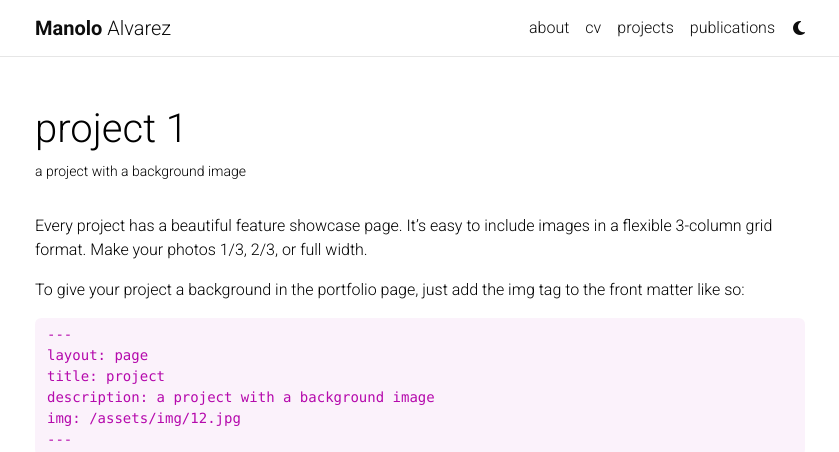
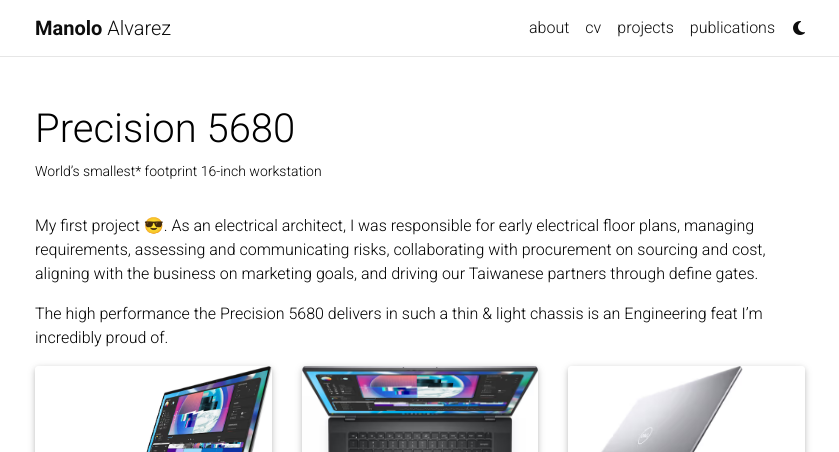
Before and after one commit to manolo-alvarez/manolo-alvarez.github.io, a Jekyll site: the page built from _projects/1_project.md, in a window 1280 px wide and 1400 px high. Shown: the top 452 px of the window, without its empty margins (220-1059 px from the left). Built offline with Jekyll 4.4.1, drawn with Linux system fonts in a browser that asks for light colours; full-size pictures stand in for the smaller copies a plugin makes; emoji names are drawn with the system emoji font; comment, search, counter and statistics services are not loaded; a style sheet for code colours, icons or effects is not loaded; some of the changed text lies outside the part shown; grey boxes are pictures that could not be loaded.

````diff
--- a/_includes/projects.html
+++ b/_includes/projects.html
@@ -13,7 +13,7 @@
           alt="project thumbnail" -%}
         {%- endif %}
         <div class="card-body">
-          <h2 class="card-title text-lowercase">{{ project.title }}</h2>
+          <h2 class="card-title text">{{ project.title }}</h2>
           <p class="card-text">{{ project.description }}</p>
           <div class="row ml-1 mr-1 p-0">
             {%- if project.github -%}
--- a/_projects/1_project.md
+++ b/_projects/1_project.md
@@ -1,81 +1,30 @@
 ---
 layout: page
-title: project 1
-description: a project with a background image
-img: assets/img/12.jpg
+title: Precision 5680
+description: World’s smallest* footprint 16-inch workstation
+img: assets/img/Precision5680_1.jpg
 importance: 1
 category: work
-related_publications: einstein1956investigations, einstein1950meaning
+related_publications:
 ---
+My first project :sunglasses:. As an electrical architect, I was responsible for early electrical floor plans, managing requirements, assessing and communicating risks, collaborating with procurement on sourcing and cost, aligning with the business on marketing goals, and driving our Taiwanese partners through define gates.
 
-Every project has a beautiful feature showcase page.
-It's easy to include images in a flexible 3-column grid format.
-Make your photos 1/3, 2/3, or full width.
-
-To give your project a background in the portfolio page, just add the img tag to the front matter like so:
-
-    ---
-    layout: page
-    title: project
-    description: a project with a background image
-    img: /assets/img/12.jpg
-    ---
+The high performance the Precision 5680 delivers in such a thin & light chassis is an Engineering feat I'm incredibly proud of.
 
 <div class="row">
     <div class="col-sm mt-3 mt-md-0">
-        {% include figure.html path="assets/img/1.jpg" title="example image" class="img-fluid rounded z-depth-1" %}
+        {% include figure.html path="assets/img/Precision5680_1.jpg" title="example image" class="img-fluid rounded z-depth-1" %}
     </div>
     <div class="col-sm mt-3 mt-md-0">
-        {% include figure.html path="assets/img/3.jpg" title="example image" class="img-fluid rounded z-depth-1" %}
+        {% include figure.html path="assets/img/Precision5680_2.jpg" title="example image" class="img-fluid rounded z-depth-1" %}
     </div>
     <div class="col-sm mt-3 mt-md-0">
-        {% include figure.html path="assets/img/5.jpg" title="example image" class="img-fluid rounded z-depth-1" %}
+        {% include figure.html path="assets/img/Precision5680_3.jpg" title="example image" class="img-fluid rounded z-depth-1" %}
     </div>
 </div>
 <div class="caption">
-    Caption photos easily. On the left, a road goes through a tunnel. Middle, leaves artistically fall in a hipster photoshoot. Right, in another hipster photoshoot, a lumberjack grasps a handful of pine needles.
-</div>
-<div class="row">
-    <div class="col-sm mt-3 mt-md-0">
-        {% include figure.html path="assets/img/5.jpg" title="example image" class="img-fluid rounded z-depth-1" %}
-    </div>
-</div>
-<div class="caption">
-    This image can also have a caption. It's like magic.
+    16-inch premium workstation for users who want high performance and a large display in a thin & light chassis.
 </div>
 
-You can also put regular text between your rows of images.
-Say you wanted to write a little bit about your project before you posted the rest of the images.
-You describe how you toiled, sweated, *bled* for your project, and then... you reveal its glory in the next row of images.
-
-
-<div class="row justify-content-sm-center">
-    <div class="col-sm-8 mt-3 mt-md-0">
-        {% include figure.html path="assets/img/6.jpg" title="example image" class="img-fluid rounded z-depth-1" %}
-    </div>
-    <div class="col-sm-4 mt-3 mt-md-0">
-        {% include figure.html path="assets/img/11.jpg" title="example image" class="img-fluid rounded z-depth-1" %}
-    </div>
-</div>
-<div class="caption">
-    You can also have artistically styled 2/3 + 1/3 images, like these.
-</div>
-
-
-The code is simple.
-Just wrap your images with `<div class="col-sm">` and place them inside `<div class="row">` (read more about the <a href="https://getbootstrap.com/docs/4.4/layout/grid/">Bootstrap Grid</a> system).
-To make images responsive, add `img-fluid` class to each; for rounded corners and shadows use `rounded` and `z-depth-1` classes.
-Here's the code for the last row of images above:
-
-{% raw %}
-```html
-<div class="row justify-content-sm-center">
-    <div class="col-sm-8 mt-3 mt-md-0">
-        {% include figure.html path="assets/img/6.jpg" title="example image" class="img-fluid rounded z-depth-1" %}
-    </div>
-    <div class="col-sm-4 mt-3 mt-md-0">
-        {% include figure.html path="assets/img/11.jpg" title="example image" class="img-fluid rounded z-depth-1" %}
-    </div>
-</div>
-```
-{% endraw %}
+Check it out on Dell's Website <a href="https://www.dell.com/en-us/shop/dell-laptops/precision-5680-workstation/spd/precision-16-5680-laptop">here</a>.
+*as of April, 2023.
````
Also changed, not shown: _data/cv.yml (+3 -4 lines), _pages/projects.md (+1 -1 lines), _projects/2_project.md (deleted, +0 -81 lines), _projects/3_project.md (deleted, +0 -81 lines), _projects/4_project.md (deleted, +0 -80 lines), _projects/5_project.md (deleted, +0 -80 lines), assets/img/Precision5680_1.jpg (added), assets/img/Precision5680_2.jpg (added), assets/img/Precision5680_3.jpg (added), assets/img/Precision5680_4.jpeg (added).
